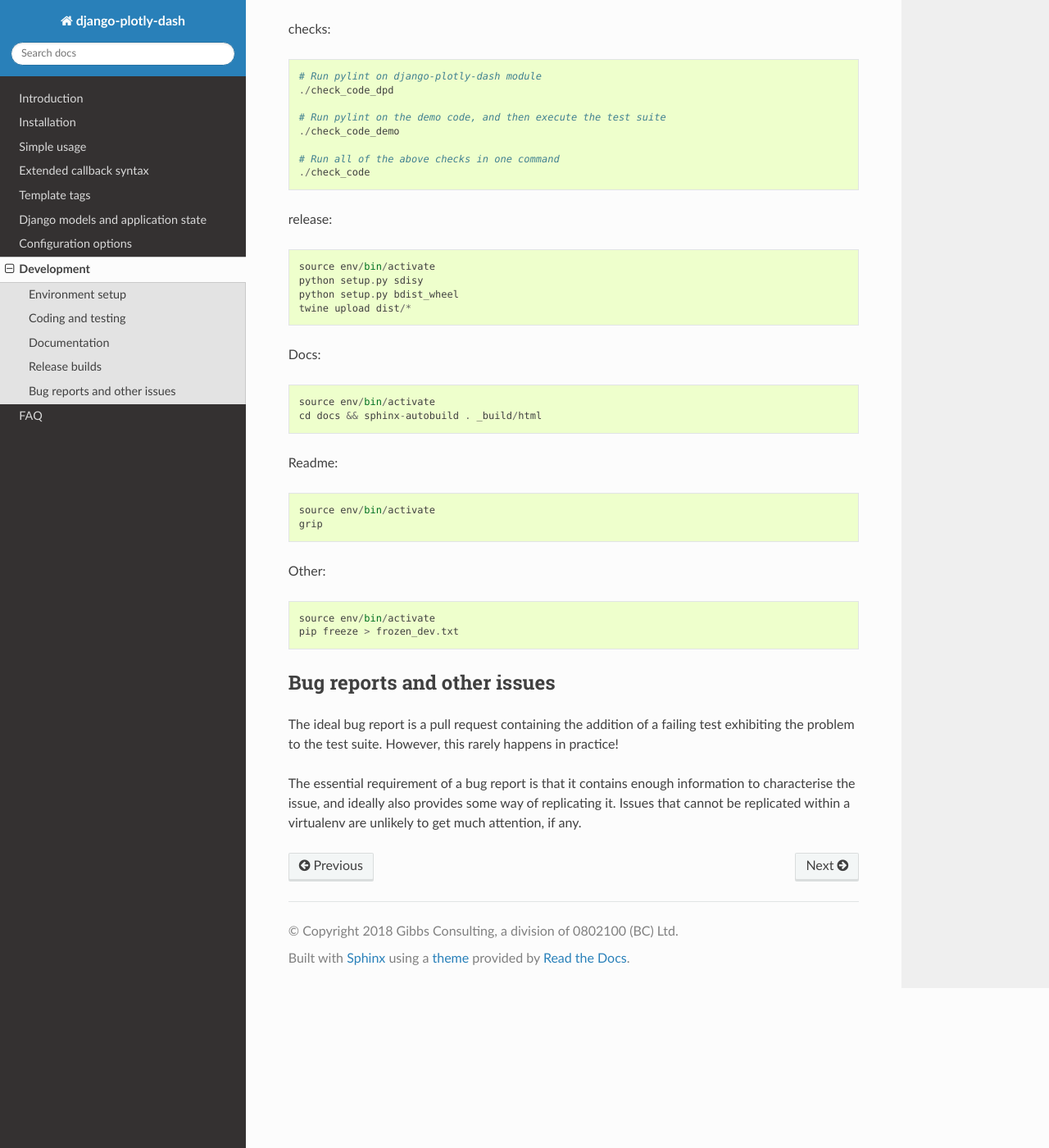
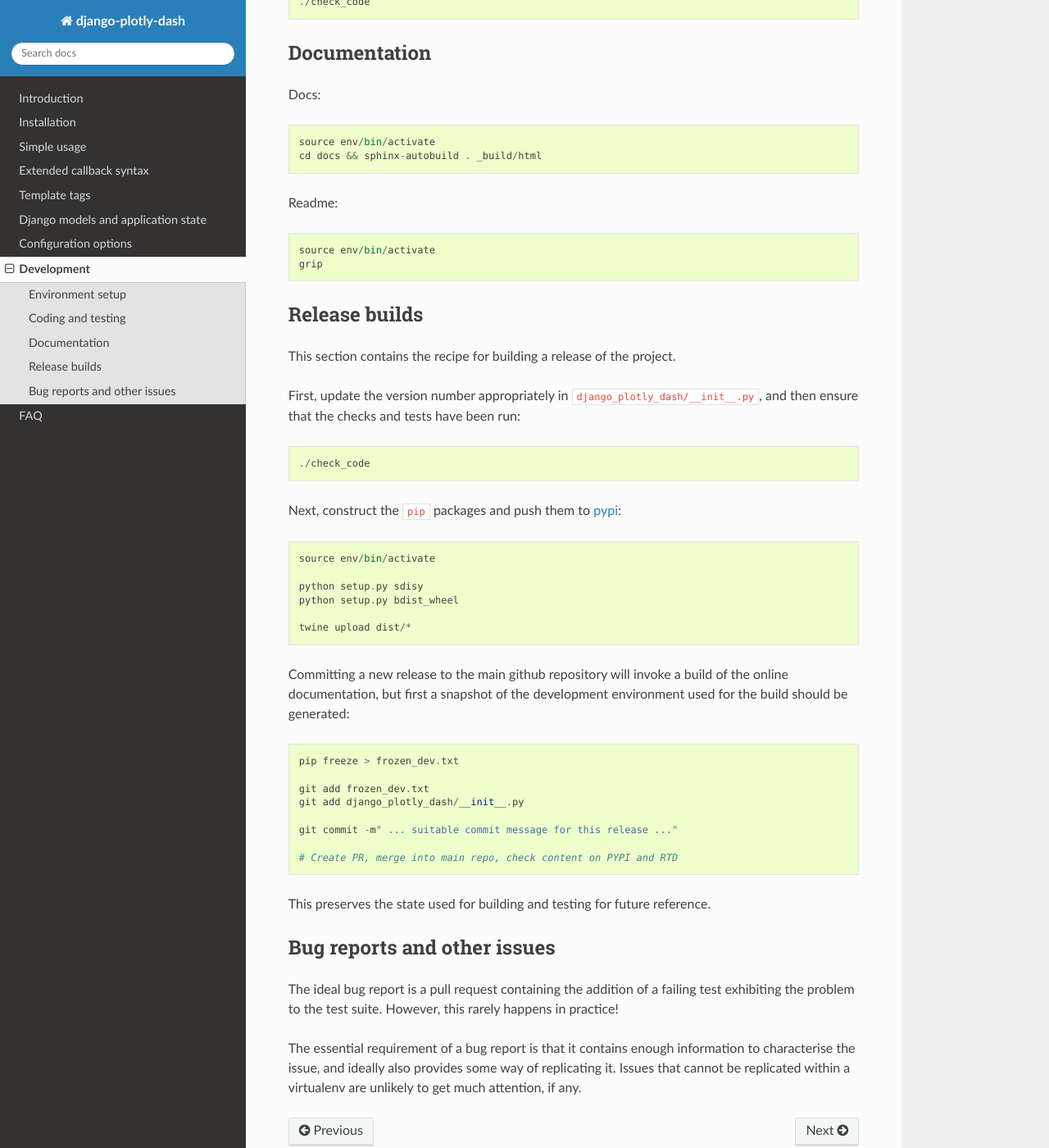
Before and after one commit to GibbsConsulting/django-plotly-dash, a Sphinx documentation site: the page built from docs/development.rst, in a window 1280 px wide and 1400 px high, scrolled down 1610 px. Shown: the whole window at 82% size. Built offline with Sphinx 7.4.7 and the Read the Docs theme 2.0.0, drawn with Linux system fonts in a browser that asks for light colours; some of the changed text lies outside the part shown.

Commit message:
More release instructions in development documentation

```diff
--- a/docs/development.rst
+++ b/docs/development.rst
@@ -83,12 +73,9 @@ checks::
   # Run all of the above checks in one command
   ./check_code
 
-release::
 
-  source env/bin/activate
-  python setup.py sdisy
-  python setup.py bdist_wheel
-  twine upload dist/*
+Documentation
+-------------
 
 Docs::
 
@@ -100,12 +87,43 @@ Readme::
   source env/bin/activate
   grip
 
-Other::
+
+Release builds
+--------------
+
+This section contains the recipe for building a release of the project.
+
+First, update the version number appropriately
+in ``django_plotly_dash/__init__.py``, and then
+ensure that the checks and tests have been run::
+
+  ./check_code
+
+Next, construct the ``pip`` packages and push them to `pypi <https://pypi.org/project/django-plotly-dash/>`_::
 
   source env/bin/activate
+
+  python setup.py sdisy
+  python setup.py bdist_wheel
+
+  twine upload dist/*
+
+Committing a new release to the main github repository will invoke a build of the online documentation, but
+first a snapshot of the development environment used for the build should be generated::
+
   pip freeze > frozen_dev.txt
 
+  git add frozen_dev.txt
+  git add django_plotly_dash/__init__.py
+
+  git commit -m" ... suitable commit message for this release ..."
+
+  # Create PR, merge into main repo, check content on PYPI and RTD
+
+This preserves the state used for building and testing for future reference.
+
 .. _bug-reporting:
+
 Bug reports and other issues
 ----------------------------
 
```
Also changed, not shown: other parts of docs/development.rst (+0 -10 lines).
